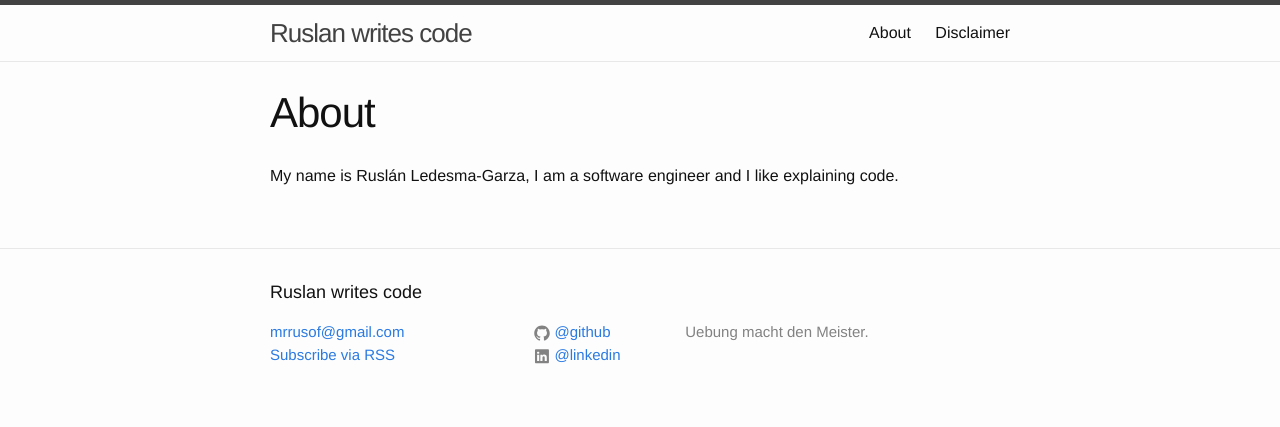
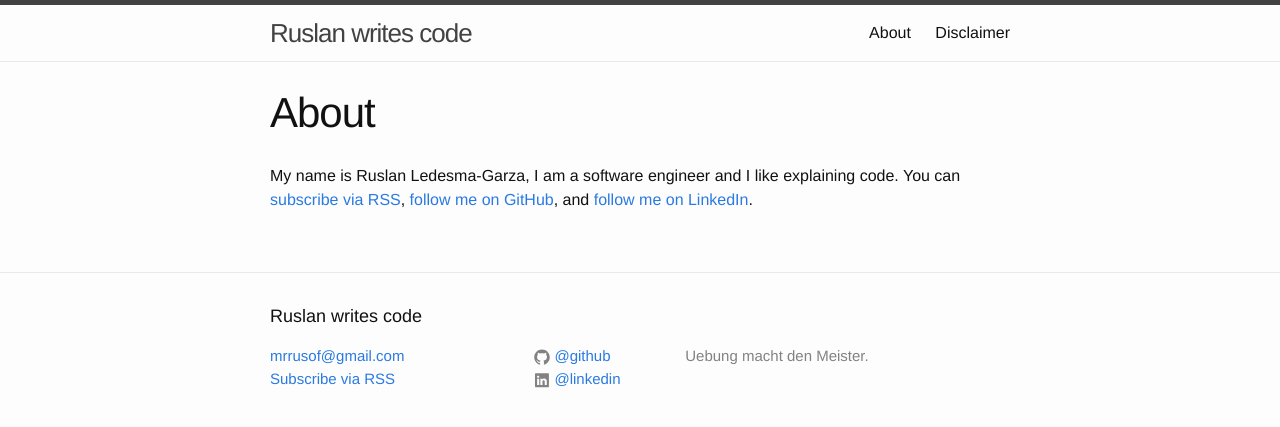
Before and after one commit to mrrusof/mrrusof.github.io, a Jekyll site: the page built from about.md, in a window 1280 px wide. Shown: the top 427 px of the page. Built offline with Jekyll 4.4.1, drawn with Linux system fonts in a browser that asks for light colours.

Commit message:
Tell people they can follow me.

```diff
--- a/about.md
+++ b/about.md
@@ -4,5 +4,9 @@ title: About
 permalink: /about/
 ---
 
-My name is Ruslán Ledesma-Garza, I am a software engineer and I like
-explaining code.
+My name is Ruslan Ledesma-Garza, I am a software engineer and I like
+explaining code.  You can <a href="{{ "/feed.xml" | prepend:
+site.baseurl }}">subscribe via RSS</a>, <a href="https://github.com/{{
+site.github_username }}">follow me on GitHub</a>, and <a
+href="https://www.linkedin.com/in/{{ site.linkedin_username }}">follow
+me on LinkedIn</a>.
```
